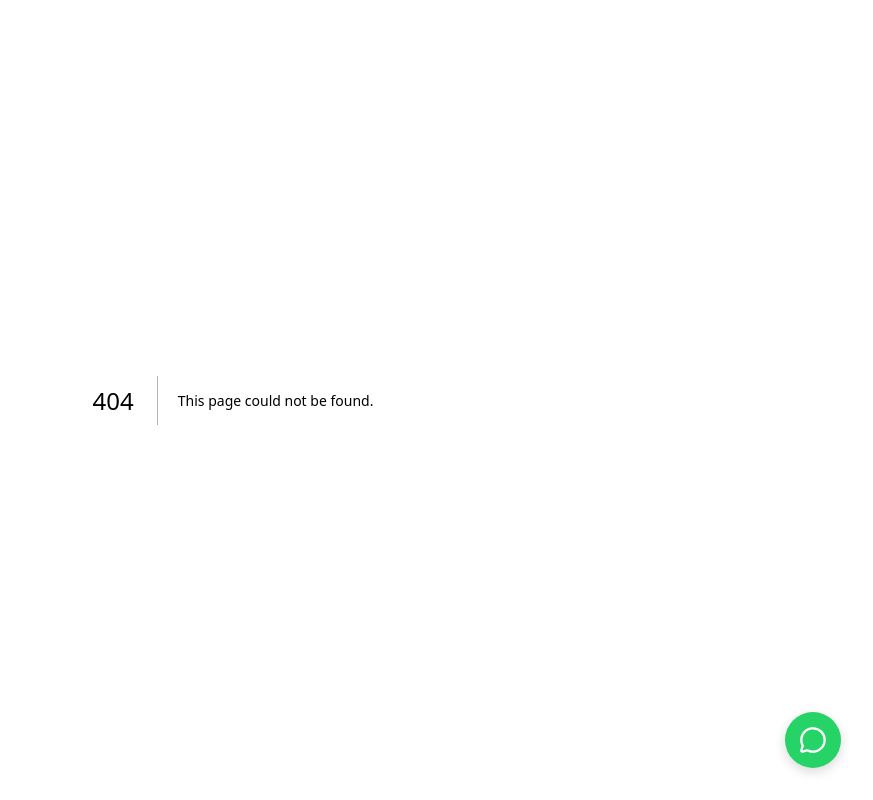
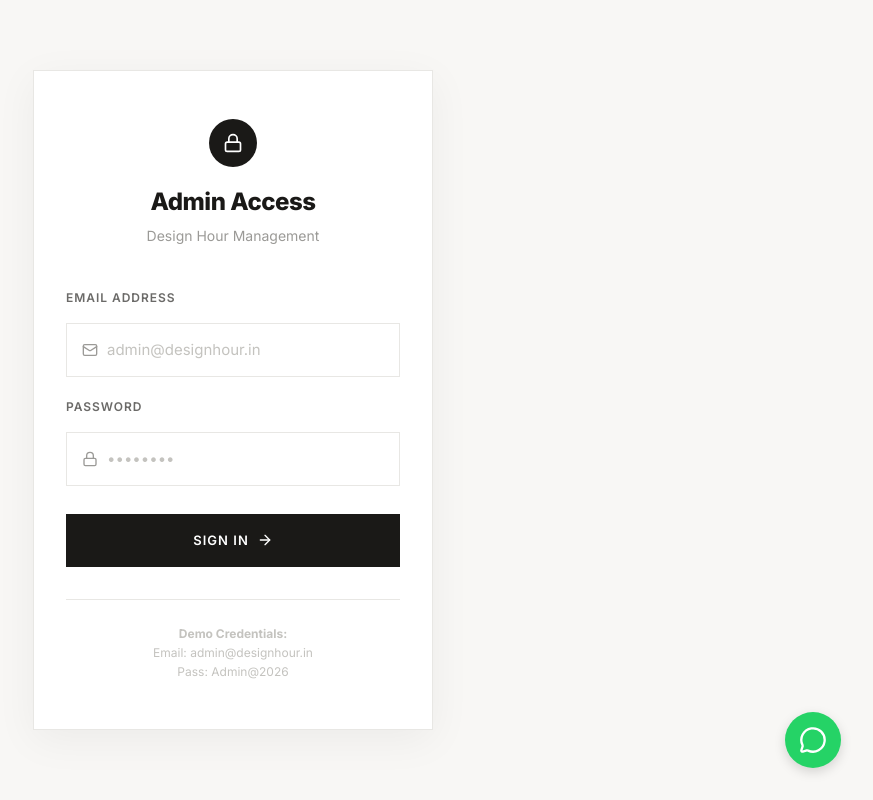
Before and after one commit to SHARV12456/TAAS, a Next.js app: page /admin/login in a window 1280 px wide. Before the commit this address had no page. Shown: the whole page, without its empty margins (407-1280 px from the left). Built offline with nearby package versions, Linux system fonts and the light colour scheme.

Commit message:
feat: setup secure admin authentication via middleware and expand seo pages

```diff
--- /dev/null
+++ b/src/app/admin/login/page.tsx
@@ -0,0 +1,114 @@
+'use client';
+import { useState } from 'react';
+import { useRouter } from 'next/navigation';
+import { Lock, Mail, ArrowRight } from 'lucide-react';
+
+export default function AdminLogin() {
+  const [email, setEmail] = useState('');
+  const [password, setPassword] = useState('');
+  const [error, setError] = useState('');
+  const [loading, setLoading] = useState(false);
+  const router = useRouter();
+
+  const handleLogin = async (e: React.FormEvent) => {
+    e.preventDefault();
+    setError('');
+    setLoading(true);
+
+    try {
+      const res = await fetch('/api/auth/login', {
+        method: 'POST',
+        headers: { 'Content-Type': 'application/json' },
+        body: JSON.stringify({ email, password }),
+      });
+
+      const data = await res.json();
+
+      if (res.ok && data.success) {
+        router.push('/admin/dashboard');
+        router.refresh();
+      } else {
+        setError(data.error || 'Invalid credentials');
+      }
+    } catch (err) {
+      setError('An error occurred during login');
+    } finally {
+      setLoading(false);
+    }
+  };
+
+  return (
+    <div style={{ minHeight: '100vh', display: 'flex', alignItems: 'center', justifyContent: 'center', background: 'var(--color-off-white)', padding: '2rem' }}>
+      <div style={{ maxWidth: 400, width: '100%', background: 'var(--color-white)', padding: '3rem 2rem', border: '1px solid var(--color-light-grey)', boxShadow: '0 10px 40px rgba(0,0,0,0.05)' }}>
+
+        <div style={{ textAlign: 'center', marginBottom: '2.5rem' }}>
+          <div style={{ width: 48, height: 48, background: 'var(--color-near-black)', borderRadius: '50%', display: 'flex', alignItems: 'center', justifyContent: 'center', margin: '0 auto 1rem' }}>
+            <Lock size={20} color="var(--color-white)" />
+          </div>
+          <h1 style={{ fontSize: '1.5rem', fontWeight: 800, letterSpacing: '-0.02em', marginBottom: '0.25rem' }}>Admin Access</h1>
+          <p style={{ fontSize: '0.875rem', color: 'var(--color-grey)' }}>Design Hour Management</p>
+        </div>
+
+        <form onSubmit={handleLogin} style={{ display: 'flex', flexDirection: 'column', gap: '1.25rem' }}>
+
+          <div style={{ display: 'flex', flexDirection: 'column', gap: '0.5rem' }}>
+            <label className="label" htmlFor="email">Email Address</label>
+            <div style={{ position: 'relative' }}>
+              <Mail size={16} style={{ position: 'absolute', left: '1rem', top: '50%', transform: 'translateY(-50%)', color: 'var(--color-grey)' }} />
+              <input
+                id="email"
+                type="email"
+                value={email}
+                onChange={e => setEmail(e.target.value)}
+                className="input"
+                style={{ paddingLeft: '2.5rem' }}
+                placeholder="admin@designhour.in"
+                required
+              />
+            </div>
+          </div>
+
+          <div style={{ display: 'flex', flexDirection: 'column', gap: '0.5rem' }}>
+            <label className="label" htmlFor="password">Password</label>
+            <div style={{ position: 'relative' }}>
+              <Lock size={16} style={{ position: 'absolute', left: '1rem', top: '50%', transform: 'translateY(-50%)', color: 'var(--color-grey)' }} />
+              <input
+                id="password"
+                type="password"
+                value={password}
+                onChange={e => setPassword(e.target.value)}
+                className="input"
+                style={{ paddingLeft: '2.5rem' }}
+                placeholder="••••••••"
+                required
+              />
+            </div>
+          </div>
+
+          {error && (
+            <div style={{ padding: '0.75rem', background: '#fef2f2', border: '1px solid #fecaca', color: '#dc2626', fontSize: '0.8125rem', fontWeight: 500, textAlign: 'center' }}>
+              {error}
+            </div>
+          )}
+
+          <button
+            type="submit"
+            className="btn btn-primary"
+            style={{ width: '100%', justifyContent: 'center', padding: '1rem', marginTop: '0.5rem' }}
+            disabled={loading}
+          >
+            {loading ? 'Authenticating...' : <span style={{ display: 'flex', alignItems: 'center', gap: '0.5rem' }}>Sign In <ArrowRight size={16} /></span>}
+          </button>
+        </form>
+
+        <div style={{ textAlign: 'center', marginTop: '2rem', paddingTop: '1.5rem', borderTop: '1px solid var(--color-light-grey)' }}>
+          <p style={{ fontSize: '0.75rem', color: 'var(--color-mid-grey)' }}>
+            <strong>Demo Credentials:</strong><br />
+            Email: admin@designhour.in<br />
+            Pass: Admin@2026
+          </p>
+        </div>
+      </div>
+    </div>
+  );
+}
--- a/src/app/admin/seo/page.tsx
+++ b/src/app/admin/seo/page.tsx
@@ -7,7 +7,14 @@ import { Save, Globe, Image as ImageIcon } from 'lucide-react';
 const MOCK_PAGES = [
   { id: 'home', name: 'Home Page', path: '/', title: 'Design Hour | Professional Interior Design Consultation in Mumbai', desc: 'Book a professional interior designer by the hour in Mumbai. Get expert advice for residential and commercial spaces.' },
   { id: 'pricing', name: 'Pricing', path: '/pricing', title: 'Consultation Pricing | Design Hour', desc: 'Transparent hourly pricing for interior design consultations. No hidden fees.' },
+  { id: 'commercial', name: 'Commercial Spaces', path: '/commercial', title: 'Commercial Interior Design Consultation | Design Hour', desc: 'Expert design advice for offices, retail, cafes, and restaurants. Book a commercial consultation today.' },
+  { id: 'how-it-works', name: 'How It Works', path: '/how-it-works', title: 'How It Works | Design Hour', desc: 'Learn how our hourly interior design consultation service works step by step.' },
+  { id: 'faq', name: 'FAQ', path: '/faq', title: 'Frequently Asked Questions | Design Hour', desc: 'Got questions? Read our FAQs about booking, payments, and what to expect during your consultation.' },
   { id: 'contact', name: 'Contact', path: '/contact', title: 'Contact Us | Design Hour', desc: 'Get in touch with our design team.' },
+  { id: 'loc-mumbai', name: 'Mumbai Location', path: '/locations/mumbai', title: 'Interior Design Consultation in Mumbai | Design Hour', desc: 'Top-rated interior design consultation services across Mumbai.' },
+  { id: 'loc-bandra', name: 'Bandra Location', path: '/locations/bandra', title: 'Interior Designer in Bandra | Design Hour', desc: 'Book an hourly interior design consultation in Bandra, Mumbai.' },
+  { id: 'srv-residential', name: 'Residential Service', path: '/residential-design-consultation', title: 'Residential Interior Design Consultation | Design Hour', desc: 'Transform your home with expert hourly interior design advice.' },
+  { id: 'srv-kitchen', name: 'Modular Kitchen', path: '/modular-kitchen-consultation', title: 'Modular Kitchen Design Consultation | Design Hour', desc: 'Get expert advice on modular kitchen layouts, materials, and finishes.' },
 ];
 
 export default function AdminSEO() {
--- /dev/null
+++ b/src/app/api/auth/login/route.ts
@@ -0,0 +1,36 @@
+import { NextResponse } from 'next/server';
+import { cookies } from 'next/headers';
+
+export async function POST(request: Request) {
+  try {
+    const { email, password } = await request.json();
+
+    // Hardcoded credentials for now since there's no DB
+    const ADMIN_EMAIL = process.env.ADMIN_EMAIL || 'admin@designhour.in';
+    const ADMIN_PASSWORD = process.env.ADMIN_PASSWORD || 'Admin@2026';
+
+    if (email === ADMIN_EMAIL && password === ADMIN_PASSWORD) {
+      // Set secure HttpOnly cookie
+      const cookieStore = await cookies();
+      cookieStore.set('dh_admin_token', 'secure-admin-session-token', {
+        httpOnly: true,
+        secure: process.env.NODE_ENV === 'production',
+        sameSite: 'strict',
+        maxAge: 60 * 60 * 24 * 7, // 1 week
+        path: '/',
+      });
+
+      return NextResponse.json({ success: true });
+    }
+
+    return NextResponse.json(
+      { success: false, error: 'Invalid email or password.' },
+      { status: 401 }
+    );
+  } catch (error) {
+    return NextResponse.json(
+      { success: false, error: 'Internal server error.' },
+      { status: 500 }
+    );
+  }
+}
--- /dev/null
+++ b/src/app/api/auth/logout/route.ts
@@ -0,0 +1,8 @@
+import { NextResponse } from 'next/server';
+import { cookies } from 'next/headers';
+
+export async function POST() {
+  const cookieStore = await cookies();
+  cookieStore.delete('dh_admin_token');
+  return NextResponse.json({ success: true });
+}
--- a/src/components/AdminSidebar.tsx
+++ b/src/components/AdminSidebar.tsx
@@ -2,6 +2,7 @@
 
 import { useState } from 'react';
 import Link from 'next/link';
+import { useRouter } from 'next/navigation';
 import {
   LayoutDashboard,
   Calendar,
@@ -45,6 +46,13 @@ interface AdminSidebarProps {
 
 export default function AdminSidebar({ activePath }: AdminSidebarProps) {
   const [mobileOpen, setMobileOpen] = useState(false);
+  const router = useRouter();
+
+  const handleLogout = async () => {
+    await fetch('/api/auth/logout', { method: 'POST' });
+    router.push('/admin/login');
+    router.refresh();
+  };
 
   const sidebarContent = (
     <div
@@ -129,22 +137,24 @@ export default function AdminSidebar({ activePath }: AdminSidebarProps) {
 
       {/* Bottom */}
       <div style={{ padding: '1rem 1.5rem', borderTop: '1px solid rgba(255,255,255,0.08)' }}>
-        <Link
-          href="/"
+        <button
+          onClick={handleLogout}
           style={{
+            background: 'none',
+            border: 'none',
+            cursor: 'pointer',
             display: 'flex',
             alignItems: 'center',
             gap: '0.75rem',
             fontSize: '0.8125rem',
             color: 'rgba(255,255,255,0.4)',
-            textDecoration: 'none',
             padding: '0.5rem 0',
             marginBottom: '0.5rem',
           }}
         >
           <LogOut size={15} />
-          Exit Admin
-        </Link>
+          Sign Out
+        </button>
         <p style={{ fontSize: '0.625rem', color: 'rgba(255,255,255,0.25)', letterSpacing: '0.08em' }}>
           FRONTEND DEMO · DATA IS MOCK
         </p>
--- /dev/null
+++ b/src/proxy.ts
@@ -0,0 +1,27 @@
+import { NextResponse } from 'next/server';
+import type { NextRequest } from 'next/server';
+
+export function proxy(request: NextRequest) {
+  const path = request.nextUrl.pathname;
+
+  // Only protect /admin routes
+  if (path.startsWith('/admin')) {
+    // Exclude the login page from protection
+    if (path === '/admin/login') {
+      return NextResponse.next();
+    }
+
+    const token = request.cookies.get('dh_admin_token')?.value;
+
+    // Very basic check — in production this should verify a JWT
+    if (!token || token !== 'secure-admin-session-token') {
+      return NextResponse.redirect(new URL('/admin/login', request.url));
+    }
+  }
+
+  return NextResponse.next();
+}
+
+export const config = {
+  matcher: ['/admin/:path*'],
+};
```
